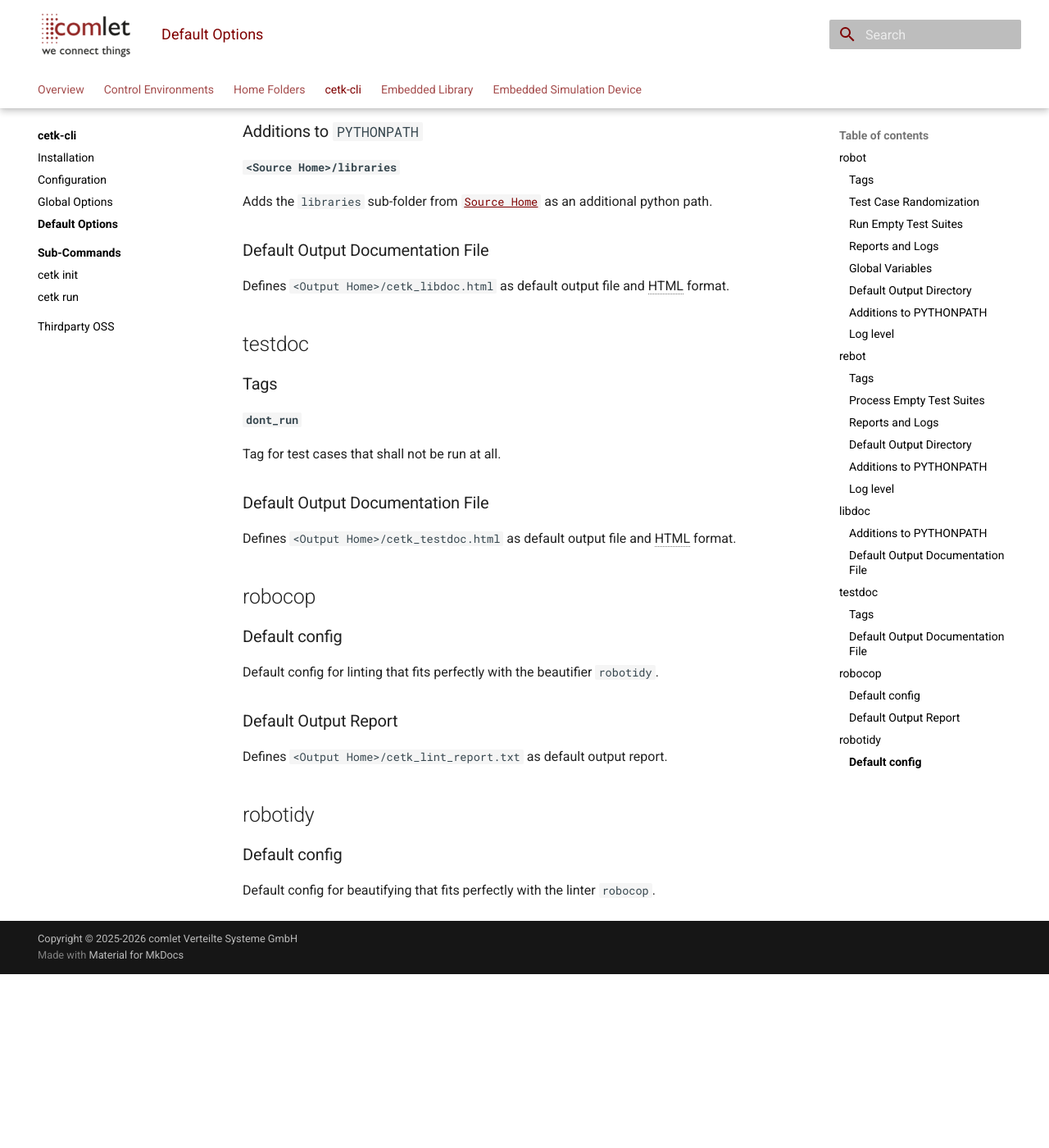
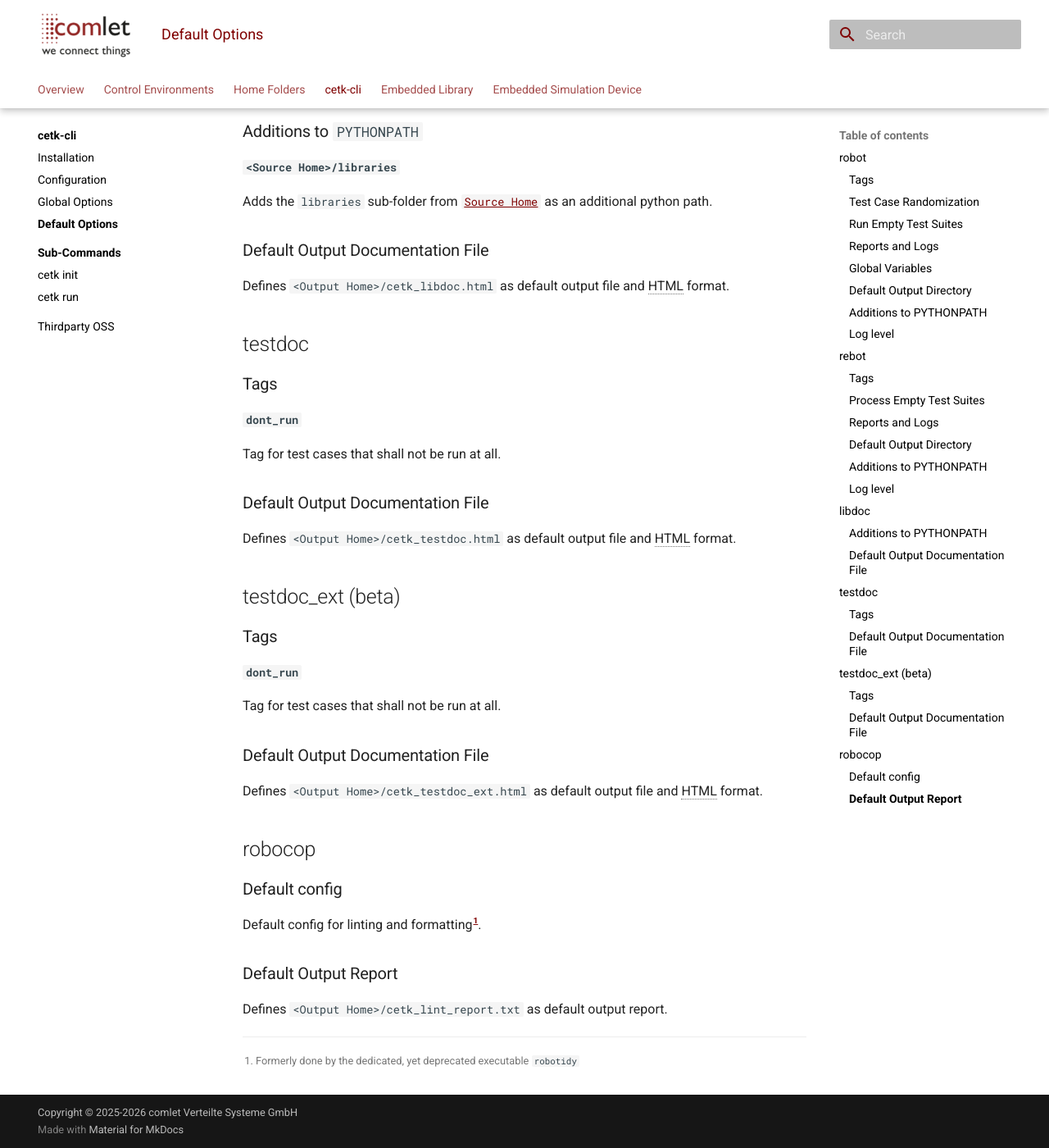
Before and after one commit to comlet/cetk-cli, an MkDocs documentation site: the page built from docs/cli/default_options.md, in a window 1280 px wide and 1400 px high, scrolled down 3099 px. Shown: the whole window at 82% size. Built offline with MkDocs 1.6.1 and Material for MkDocs 9.7.7, drawn with Linux system fonts in a browser that asks for light colours; the version menu is left out; before the commit the page ends 4287 px from its top, so only the background shows below that.

Commit message:
New version of cetk-cli's public documentation, 3.4.0.0

```diff
--- a/docs/cli/default_options.md
+++ b/docs/cli/default_options.md
@@ -104,15 +104,21 @@
 ### Default Output Documentation File
 Defines `<Output Home>/cetk_testdoc.html` as default output file and HTML format.
 
+## testdoc_ext (beta)
+
+### Tags
+#### `dont_run`
+Tag for test cases that shall not be run at all.
+
+### Default Output Documentation File
+Defines `<Output Home>/cetk_testdoc_ext.html` as default output file and HTML format.
+
 ## robocop
 
 ### Default config
-Default config for linting that fits perfectly with the beautifier `robotidy`.
+Default config for linting and formatting[^1].
 
 ### Default Output Report
 Defines `<Output Home>/cetk_lint_report.txt` as default output report.
 
-## robotidy
-
-### Default config
-Default config for beautifying that fits perfectly with the linter `robocop`.
+[^1]: Formerly done by the dedicated, yet deprecated executable `robotidy`
--- a/docs/home_folder/source_home.md
+++ b/docs/home_folder/source_home.md
@@ -24,8 +24,7 @@
 
 !!! note
     If no project-specific configuration files are used,
-    `cetk-cli` already loads default configs based on many years of best practice usage for the executables `robocop`
-    and `robotidy`.
+    `cetk-cli` already loads default configs based on many years of best practice usage for the executable `robocop`.
 
 ### Docker Subfolder
 This subfolder is optional and may hold project-specific Docker compose files to be used by the on premise Control
```
Also changed, not shown: docs/control_env/index.md (+3 -3 lines), 1 other file.
